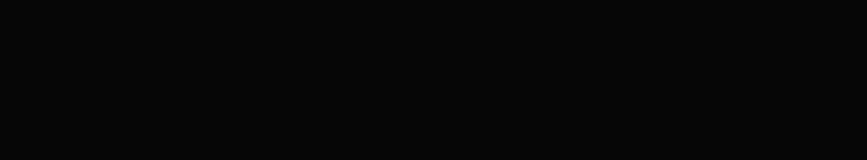
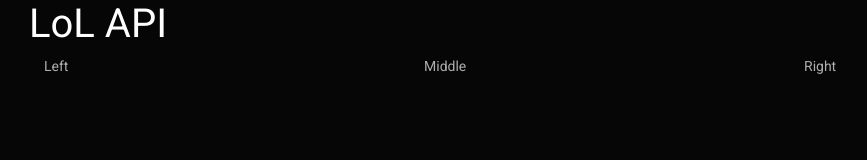
Before and after one commit to chocolatesss/LoL, a website: page index.html in a window 1280 px wide. Shown: the whole page, without its empty margins (41-908 px from the left). Drawn offline with nearby package versions, Linux system fonts and the light colour scheme.

Commit message:
add some boilerplate html

```diff
--- a/index.html
+++ b/index.html
@@ -5,13 +5,25 @@
   <meta charset="utf-8">
   <meta name="viewport" content="width=device-width, initial-scale=1, shrink-to-fit=no">
   <!-- add your css in here -->
-  <link href="https://stackpath.bootstrapcdn.com/bootswatch/4.1.3/cyborg/bootstrap.min.css" rel="stylesheet" integrity="sha384-4DAPMwiyOJv/C/LvTiUsW5ueiD7EsaAhwUKO0Llp+fWzT40XrmAbayhVP00bAJVa" crossorigin="anonymous">
+  <link href="https://stackpath.bootstrapcdn.com/bootswatch/4.1.3/cyborg/bootstrap.min.css" rel="stylesheet" integrity="sha384-4DAPMwiyOJv/C/LvTiUsW5ueiD7EsaAhwUKO0Llp+fWzT40XrmAbayhVP00bAJVa"
+    crossorigin="anonymous">
   <link rel="stylesheet" type="text/css" href="css/styles.css">
   <script src="js/scripts.js"></script>
-  <title>Some title of your choice</title>
+  <title>LoL API Test</title>
 </head>
 
 <body>
 
+  <div class="container">
+    <div class="row">
+      <h3>LoL API </h3>
+    </div>
+    <div class="row">
+      <div class="col-md-4">Left</div>
+      <div class="col-md-4">Middle</div>
+      <div class="col-md-4">Right</div>
+    </div>
+  </div>
 </body>
+
 </html>
```
